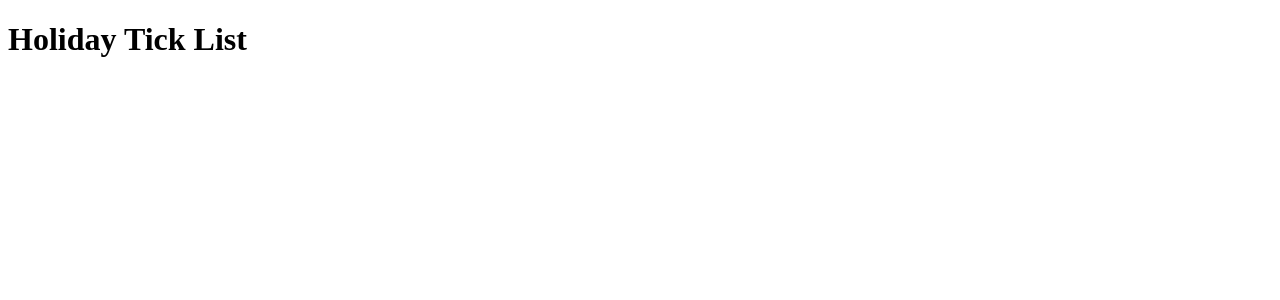
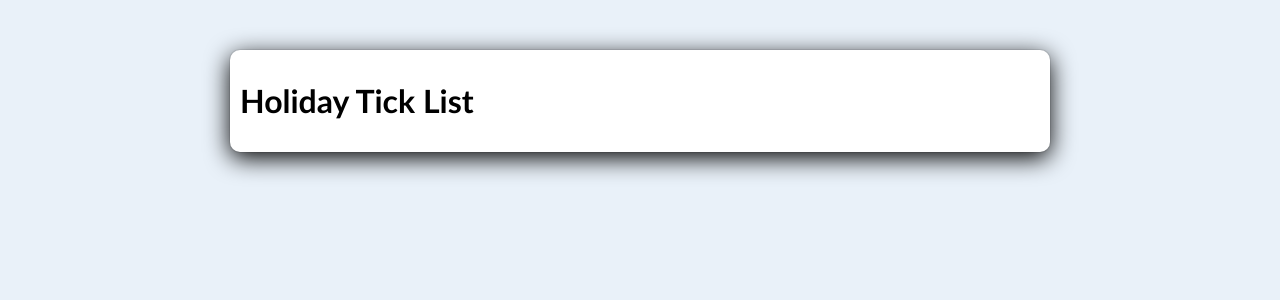
Before and after one commit to Ballarja/todo_app, a React (Create React App) app in the folder client/: page / in a window 1280 px wide. Shown: the top 300 px of the page. Built offline with nearby package versions, Linux system fonts and the light colour scheme.

Commit message:
added CSS for app class in index.css

```diff
--- a/client/src/index.css
+++ b/client/src/index.css
@@ -0,0 +1,19 @@
+body{
+    margin: 0;
+    padding: 0;
+    background-color: rgb(233,241,249);
+    display:flex;
+    justify-content: center;
+    font-family: "Trebuchet MS", Arial, sans-serif;
+}
+.app{
+    background-color: rgb(255,255,255);
+    box-shadow: rgb(0.0,0,0.05) 0 6px 24px, rgb(0,0,0,0.08) 0 0 0 1px;
+    border-radius: 10px;
+    padding: 10px;
+    width: 800px;
+    margin-top: 50px;
+}
+.list-header{
+
+}
```
